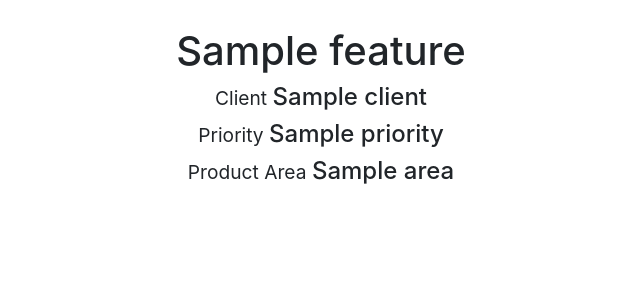
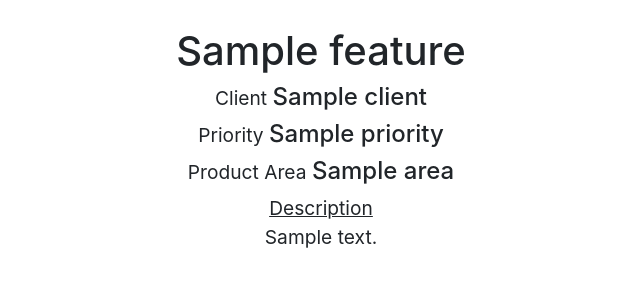
Before and after one commit to brucev3/feature-request, a Flask app: template my_app/templates/feature.html in a window 1280 px wide. Shown: the part 167-467 px from the top of the page, without its empty margins (319-959 px from the left). Run offline with Flask 2, Linux system fonts and the light colour scheme; the template is opened without the code that fills it: most values are stand-ins (such as "Sample title", 1, 10 or a date in 2020); some libraries are stand-ins or nearby versions.

Commit message:
description working

```diff
--- a/my_app/features/forms.py
+++ b/my_app/features/forms.py
@@ -1,5 +1,5 @@
 from flask_wtf import Form
-from wtforms import TextField, DecimalField, SelectField, FileField, IntegerField
+from wtforms import TextField, TextAreaField, SelectField, StringField, IntegerField
 from wtforms.validators import InputRequired, NumberRange, Optional, ValidationError
 from wtforms.widgets import Select, html_params, HTMLString
 from my_app.features.models import Client, Area
@@ -66,3 +66,4 @@ class FeatureForm(Form):
     priority = IntegerField('Priority', validators=[
         InputRequired(), NumberRange(min=Decimal('0'))
     ])
+    description = TextAreaField('Description', validators=[InputRequired()])
--- a/my_app/features/views.py
+++ b/my_app/features/views.py
@@ -48,12 +48,13 @@ def create_feature():
             form.area.data
         )
         title = form.title.data
-        # description = form.description.data
+        description = form.description.data
 
         priority = form.priority.data
 
         f = Feature(
             title=title,
+            description=description,
             priority=priority,
             client=client,
             area=area
--- a/my_app/templates/feature-create.html
+++ b/my_app/templates/feature-create.html
@@ -12,6 +12,7 @@
       <div class="form-group">{{ form.client.label }}: {{ form.client() }}</div>
       <div class="form-group">{{ form.area.label }}: {{ form.area() }}</div>
       <div class="form-group">{{ form.priority.label }}: {{ form.priority() }}</div>
+      <div class="form-group">{{ form.description.label }}: {{ form.description(cols='70', rows='15') }}</div>
       <button type="submit" class="btn btn-default">Submit</button>
     </form>
   </div>
--- a/my_app/templates/feature.html
+++ b/my_app/templates/feature.html
@@ -8,7 +8,9 @@
     <h1><small></small>{{ feature.title }}</h1>
     <h4><small>Client </small>{{ feature.client.name }}</h4>
     <h4><small>Priority </small>{{ feature.priority }}</h4>
+{#    <h4><small>Target Date </small>{{ feature.target_date }}</h4>  #}
     <h4><small>Product Area </small>{{ feature.area.name }}</h4>
+      <h4><small><u>Description </u><br>{{ feature.description }}</small></h4>
   </div>
 {% endblock %}
 
```
